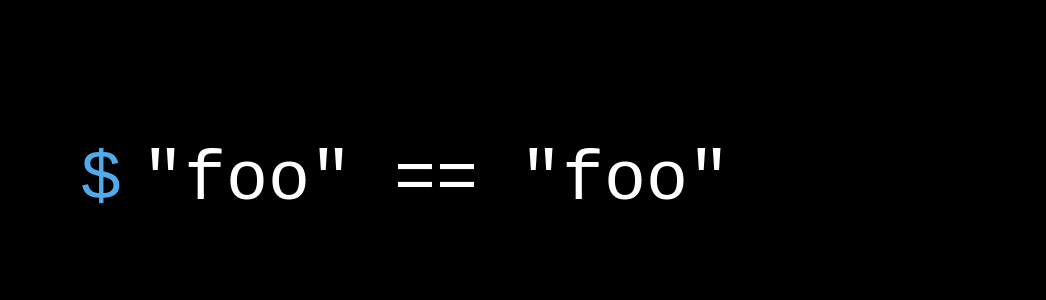
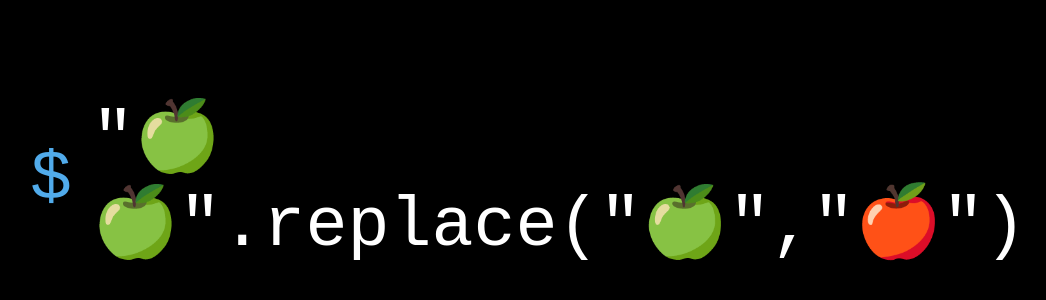
Before and after one commit to krasimir/js-bugs-that-i-love, a website: page app/index.html in a window 1280 px wide. Shown: the part 220-520 px from the top of the page, without its empty margins (160-1206 px from the left). Drawn offline with Linux system fonts and the light colour scheme.

Commit message:
More slides

```diff
--- a/app/app.js
+++ b/app/app.js
@@ -71,8 +71,13 @@ function run() {
   console.log(`run ${current}`);
   const root = $("#app");
   const code = SLIDES[current][0];
+  const predefinedResult = SLIDES[current][1];
   try {
-    const result = (new Function(`return ${code}`))();
+    let result = predefinedResult ? predefinedResult : (new Function(`return ${code}`))();
+    result = result === '' ? '""' : result
+    if (typeof result === 'string') {
+      result = `"${result}"`;
+    }
     write(root, `${result}`, 0, 'result');
     document.body.classList.add('ran');
   } catch(err) {
--- a/app/bugs.js
+++ b/app/bugs.js
@@ -1,11 +1,46 @@
-let INITIAL_CURRENT = 1;
+let INITIAL_CURRENT = 40;
 
 const SLIDES = [
   ["🪲🐞🐜🐝🦟"],
   ['"foo" == "foo"'],
   ["10 == 10"],
+  ["{} === {}"],
   ["[] == []"],
   ["[] == ![]"],
+  ["0 / 0"],
+  ['+"💀"'],
+  ["typeof NaN"],
   ["NaN === NaN"],
-  ["[] == []"]
+  ["false == 0"],
+  ['false == "0"'],
+  ['0 == "0"'],
+  ['[] == ""'],
+  ['0 == ""'],
+  ["null == undefined"],
+  ["null === undefined"],
+  ["0.1 + 0.2"],
+  ["'5' + 3"],
+  ["'5' - 3"],
+  ["{} + []", "0"],
+  ["[] + {}"],
+  ['+"75"'],
+  ["+[]"],
+  ["+!![]"],
+  ["+{}"],
+  ["true + true + true"],
+  ["String(75)"],
+  ['Number("75")'],
+  ["Number([])"],
+  ["Number([99])"],
+  ["Number([1,2])"],
+  ["Boolean([])"],
+  ["Boolean({})"],
+  ['Boolean("")'],
+  ['"😎" > "😀"'],
+  ['"🍏" > "🍎"'],
+  ['"🍕".toUpperCase()'],
+  ['"4️⃣".length'],
+  ['"🔢".length'],
+  ['"🍏🍏".replace("🍏","🍎")'],
+  ["I ❤️ JavaScript"]
 ];
--- a/app/styles.css
+++ b/app/styles.css
@@ -19,7 +19,7 @@ main {
   height: 100vh;
 }
 #app {
-  width: 800px;
+  width: 900px;
 }
 .cli {
   display: flex;
```
